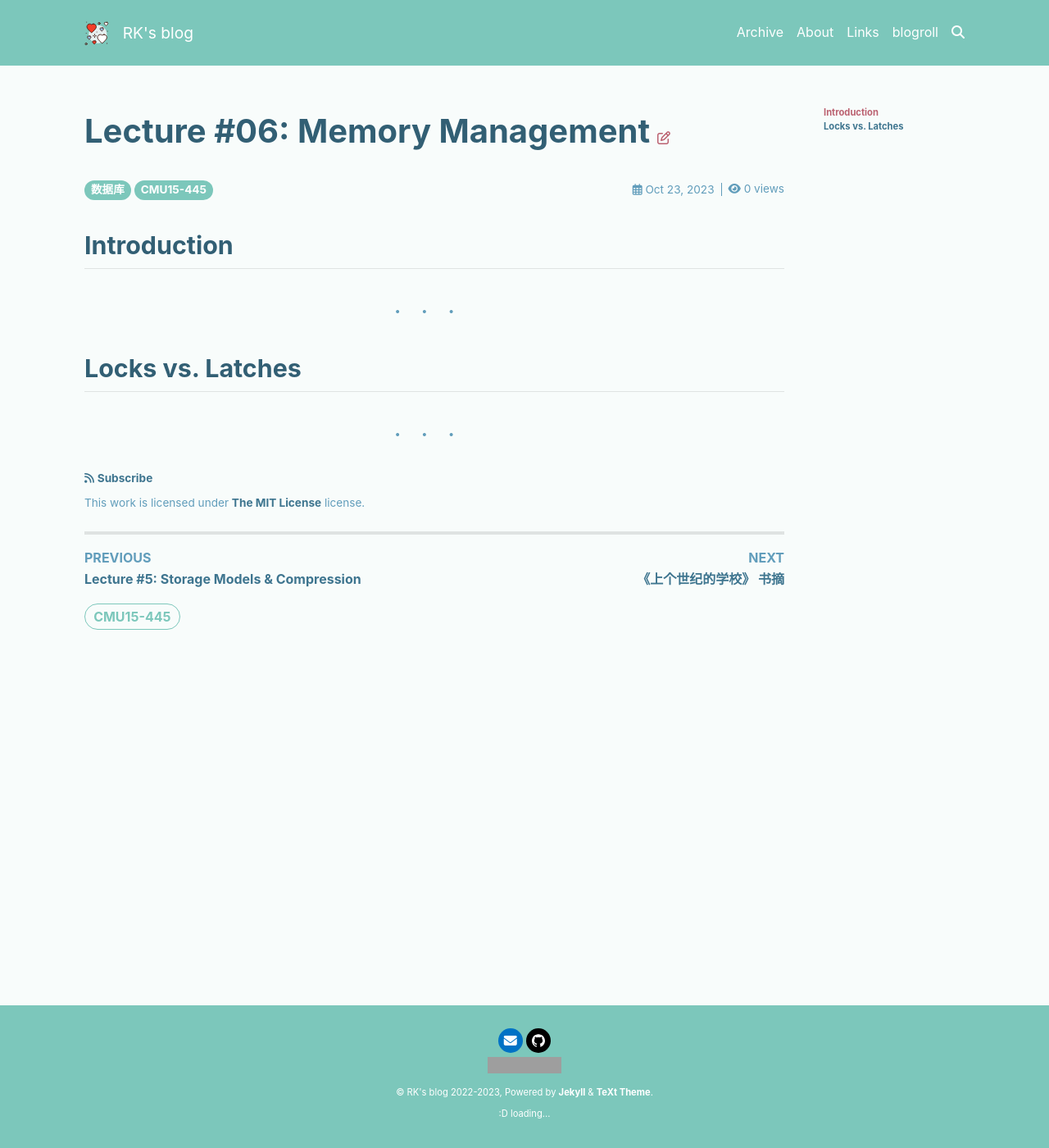
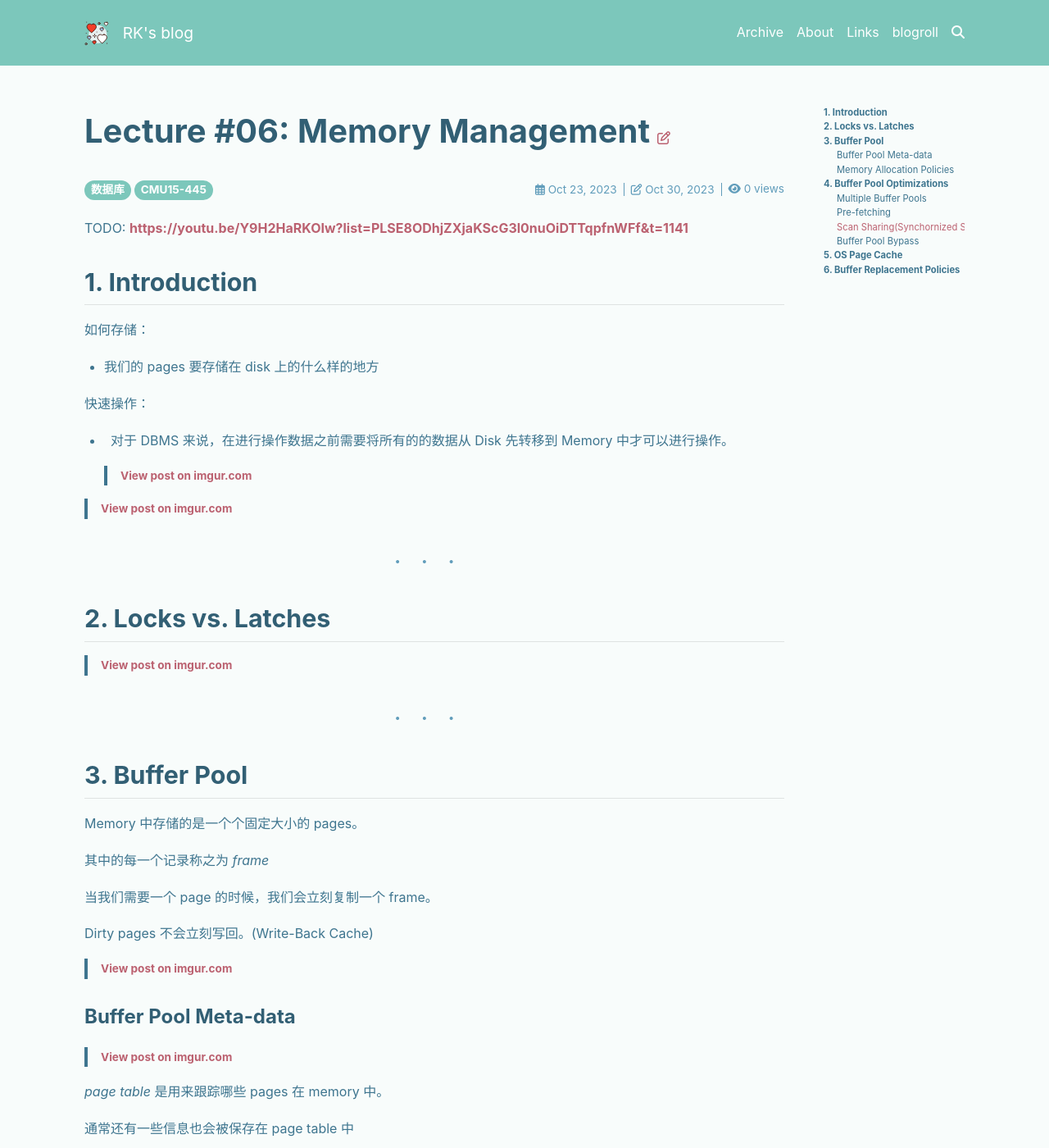
Before and after one commit to fleekgonzalo/Real-king-Ph.GitHub.io, a Jekyll site: the page built from _posts/2023-09-12M/2023-10-23-Lecture-6-Memory-Management.md, in a window 1280 px wide and 1400 px high. Shown: the whole window at 82% size. Built offline with Jekyll 4.4.1, drawn with Linux system fonts in a browser that asks for light colours; nearby versions of some CDN libraries; a script that is not in the unit is left out; comment, search, counter and statistics services are not loaded; some of the changed text lies outside the part shown; grey boxes are pictures that could not be loaded.

Commit message:
🥘 upd: CMU15445 Lecture 6

```diff
--- a/_posts/2023-09-12M/2023-10-23-Lecture-6-Memory-Management.md
+++ b/_posts/2023-09-12M/2023-10-23-Lecture-6-Memory-Management.md
@@ -3,7 +3,7 @@ layout: article
 
 title: "Lecture #06: Memory Management"
 date: "2023-10-23 11:10:55 +08:00"
-last_modified_at :
+last_modified_at : "2023-10-30 20:58:31 +08:00"
 tags:
  [
     "数据库",
@@ -20,13 +20,88 @@ chart: false
 mermaid: false
 ---
 
-## Introduction
+TODO: <https://youtu.be/Y9H2HaRKOIw?list=PLSE8ODhjZXjaKScG3l0nuOiDTTqpfnWFf&t=1141>
+
+## 1. Introduction
+
+如何存储：
+
+- 我们的 pages 要存储在 disk 上的什么样的地方
 
 
+快速操作：
+
+- 对于 DBMS 来说，在进行操作数据之前需要将所有的的数据从 Disk 先转移到 Memory 中才可以进行操作。
+
+  <blockquote class="imgur-embed-pub" lang="en" data-id="Fb6bfcD"><a href="https://imgur.com/Fb6bfcD">View post on imgur.com</a></blockquote><script async src="//s.imgur.com/min/embed.js" charset="utf-8"></script>
+
+<blockquote class="imgur-embed-pub" lang="en" data-id="x6oYq9T"><a href="https://imgur.com/x6oYq9T">View post on imgur.com</a></blockquote><script async src="//s.imgur.com/min/embed.js" charset="utf-8"></script>
+
+----
+
+## 2. Locks vs. Latches
+
+<blockquote class="imgur-embed-pub" lang="en" data-id="YG9cxAA"><a href="https://imgur.com/YG9cxAA">View post on imgur.com</a></blockquote><script async src="//s.imgur.com/min/embed.js" charset="utf-8"></script>
+
+----
+
+
+## 3. Buffer Pool
+
+Memory 中存储的是一个个固定大小的 pages。
+
+其中的每一个记录称之为 *frame*
+
+当我们需要一个 page 的时候，我们会立刻复制一个 frame。
+
+Dirty pages 不会立刻写回。(Write-Back Cache)
+
+<blockquote class="imgur-embed-pub" lang="en" data-id="zYv4D0C"><a href="https://imgur.com/zYv4D0C">View post on imgur.com</a></blockquote><script async src="//s.imgur.com/min/embed.js" charset="utf-8"></script>
+
+### Buffer Pool Meta-data
+
+<blockquote class="imgur-embed-pub" lang="en" data-id="vRnMHx4"><a href="https://imgur.com/vRnMHx4">View post on imgur.com</a></blockquote><script async src="//s.imgur.com/min/embed.js" charset="utf-8"></script>
+
+_page table_ 是用来跟踪哪些 pages 在 memory 中。
+
+通常还有一些信息也会被保存在 page table 中
+- Dirty Flag
+- Pin/Reference Counter
+
+Dirty Flag 用来表示这个页是否被写过。
+
+Pin/Reference Counter 是用来固定 frame 来确保该页面不会被放回到 disk 中。
+
+
+> **page directory** 是一个将 page id 映射到 page location 的一个映射。所有信息必须存放在 disk 上，以便 DBMS 可以找到
+>
+> **page table** 是一个将 page id 映射到 buffer pool 中的帧上的映射。这是一个 in-memory 的数据结构不需要存储在 disk 上。
+
+### Memory Allocation Policies
+
+----
+
+## 4. Buffer Pool Optimizations
+
+
+
+### Multiple Buffer Pools
+
+### Pre-fetching
+
+### Scan Sharing(Synchornized Scans)
+
+### Buffer Pool Bypass
+
+----
+
+## 5. OS Page Cache
 
 
 ----
 
-## Locks vs. Latches
+
+## 6. Buffer Replacement Policies
+
 
 ----
```
Also changed, not shown: _posts/2023-09-12M/2023-10-02-CMU-Project-Tracker.md (+1 -1 lines).
